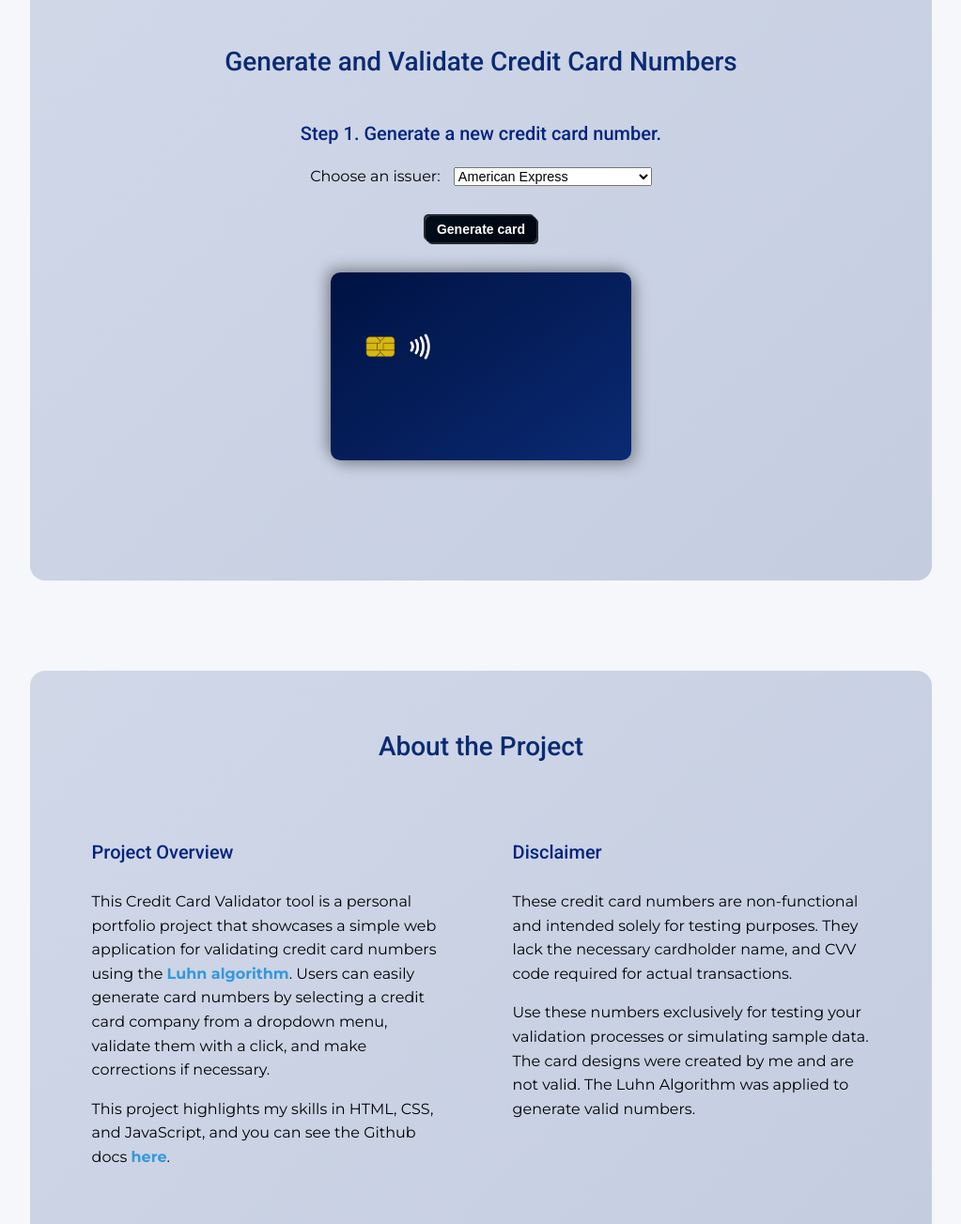
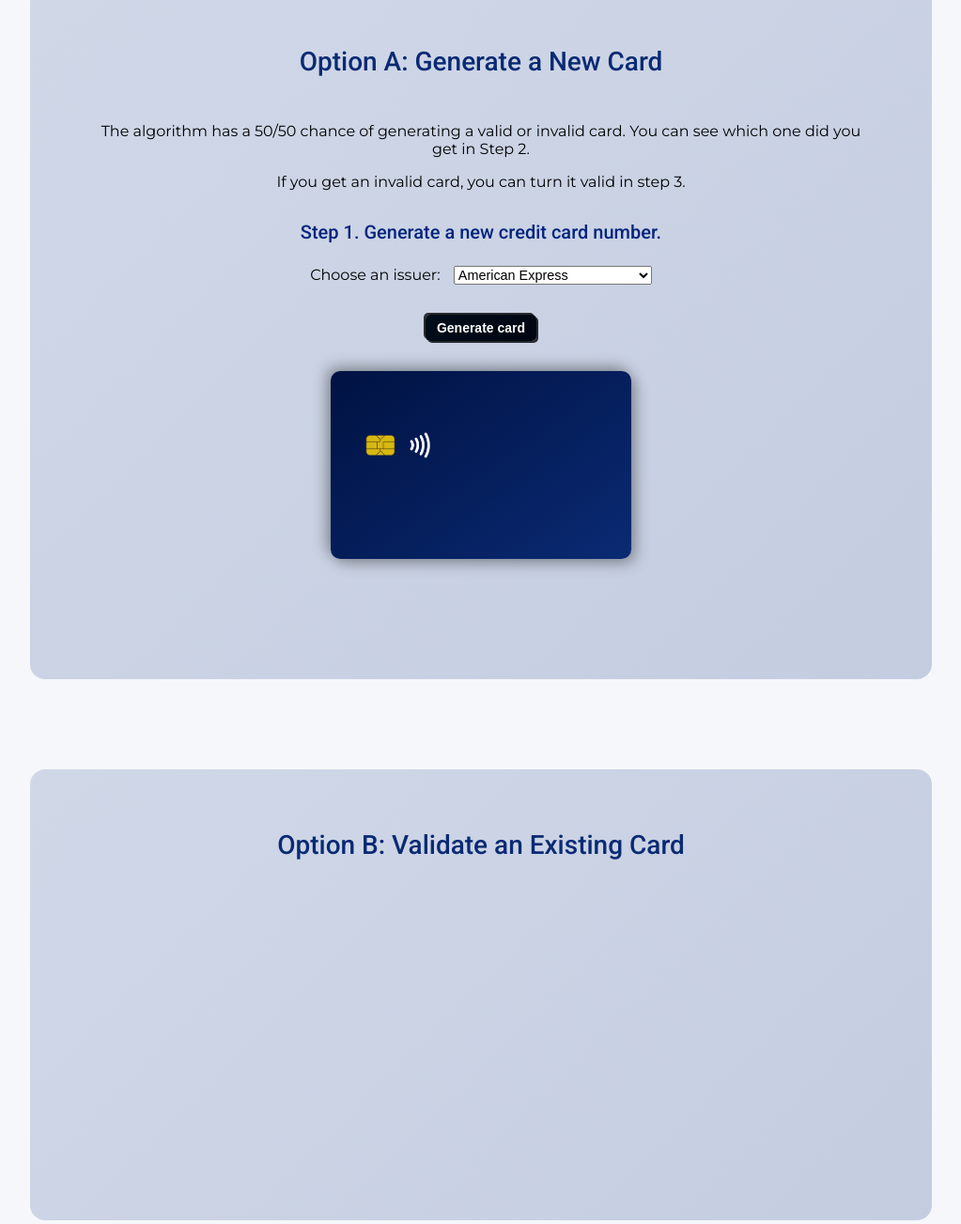
Before and after one commit to Theografiska/credit-card-validator, a plain HTML site: page index.html in a window 1280 px wide. Shown: the part 207-1510 px from the top of the page at 94% size, without its empty margins (128-1151 px from the left). Drawn offline with Linux system fonts and the light colour scheme.

Commit message:
Updated the functions

```diff
--- a/index.html
+++ b/index.html
@@ -28,7 +28,9 @@
             <!-- Banner section -->
             <div class="banner">
                 <div id="hero-section">
-                    <h2>Generate and Validate Credit Card Numbers</h2>
+                    <h2>Option A: Generate a New Card</h2>
+                    <p>The algorithm has a 50/50 chance of generating a valid or invalid card. You can see which one did you get in Step 2.</p>
+                    <p>If you get an invalid card, you can turn it valid in step 3.</p>
                     <h3 id="generate-card-heading" class="step1">Step 1. Generate a new credit card number.</h3>
                     <div id="generate-new-card-section" class="step1">
                         <form>
@@ -66,6 +68,9 @@
                         <h3 id="validate-again-heading" class="step4"></h3>
                     </div>
                 </div>
+                <div id="inputBarSection">
+                    <h2>Option B: Validate an Existing Card</h2>
+                </div>
                 <div id="aboutSection">
                     <h2>About the Project</h2>
                     <div id="aboutGrid">
--- a/style.css
+++ b/style.css
@@ -111,7 +111,7 @@ nav ul li {
     padding-left: 2.5rem;
 }
 
-/* banner or hero section */
+/* Option A section */
 
 main {
     position: relative;
@@ -338,6 +338,16 @@ button:hover {
     font-weight: bold;
 }
 
+/* Option B section */
+
+#inputBarSection {
+    margin-bottom: 4rem;
+    padding: 4rem 2rem;
+    border-radius: 1rem;
+    width: 75%;
+    min-height: 30rem;
+    background: linear-gradient(135deg, #d0d8e8, #c4cde0); /* Slightly darker gradient for depth */
+}
 
 /* about section */
 
```
